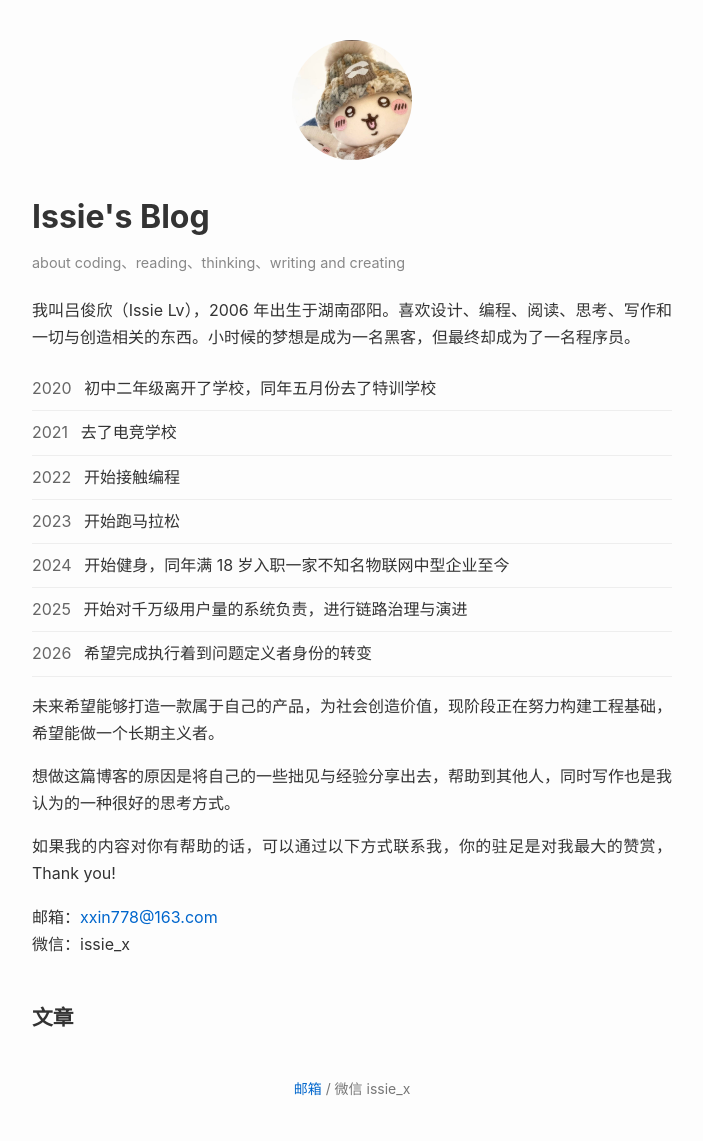
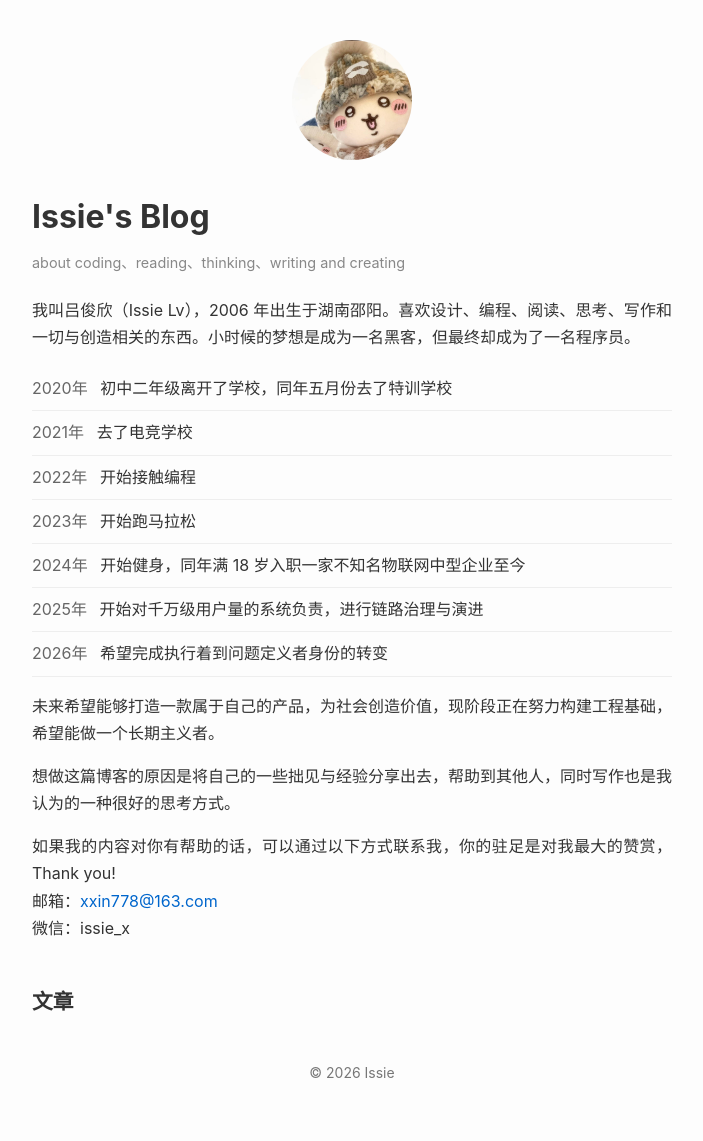
Before and after one commit to issie-art/issie-art.github.io, a Jekyll site: the page built from index.html, in a window 1280 px wide. Shown: the whole page, without its empty margins (288-991 px from the left). Built offline with Jekyll 4.4.1, drawn with Linux system fonts in a browser that asks for light colours.

Commit message:
优化个人简介说明

```diff
--- a/_layouts/home.html
+++ b/_layouts/home.html
@@ -40,13 +40,13 @@
         我叫吕俊欣（Issie Lv），2006 年出生于湖南邵阳。喜欢设计、编程、阅读、思考、写作和一切与创造相关的东西。小时候的梦想是成为一名黑客，但最终却成为了一名程序员。
     </p>
     <ul class="timeline">
-        <li><span class="year">2020</span> 初中二年级离开了学校，同年五月份去了特训学校</li>
-        <li><span class="year">2021</span> 去了电竞学校</li>
-        <li><span class="year">2022</span> 开始接触编程</li>
-        <li><span class="year">2023</span> 开始跑马拉松</li>
-        <li><span class="year">2024</span> 开始健身，同年满 18 岁入职一家不知名物联网中型企业至今</li>
-        <li><span class="year">2025</span> 开始对千万级用户量的系统负责，进行链路治理与演进</li>
-        <li><span class="year">2026</span> 希望完成执行着到问题定义者身份的转变</li>
+        <li><span class="year">2020年</span> 初中二年级离开了学校，同年五月份去了特训学校</li>
+        <li><span class="year">2021年</span> 去了电竞学校</li>
+        <li><span class="year">2022年</span> 开始接触编程</li>
+        <li><span class="year">2023年</span> 开始跑马拉松</li>
+        <li><span class="year">2024年</span> 开始健身，同年满 18 岁入职一家不知名物联网中型企业至今</li>
+        <li><span class="year">2025年</span> 开始对千万级用户量的系统负责，进行链路治理与演进</li>
+        <li><span class="year">2026年</span> 希望完成执行着到问题定义者身份的转变</li>
     </ul>
     <p>
         未来希望能够打造一款属于自己的产品，为社会创造价值，现阶段正在努力构建工程基础，希望能做一个长期主义者。
@@ -55,9 +55,7 @@
         想做这篇博客的原因是将自己的一些拙见与经验分享出去，帮助到其他人，同时写作也是我认为的一种很好的思考方式。
     </p>
     <p>
-        如果我的内容对你有帮助的话，可以通过以下方式联系我，你的驻足是对我最大的赞赏，Thank you!
-    </p>
-    <p>
+        如果我的内容对你有帮助的话，可以通过以下方式联系我，你的驻足是对我最大的赞赏，Thank you!<br>
         邮箱：<a href="mailto:xxin778@163.com">xxin778@163.com</a><br>
         微信：issie_x
     </p>
@@ -74,7 +72,7 @@
 </ul>
 
 <footer>
-    <a href="mailto:xxin778@163.com">邮箱</a> / 微信 issie_x
+    <div>© 2026 Issie</div>
 </footer>
 </body>
 </html>
```
